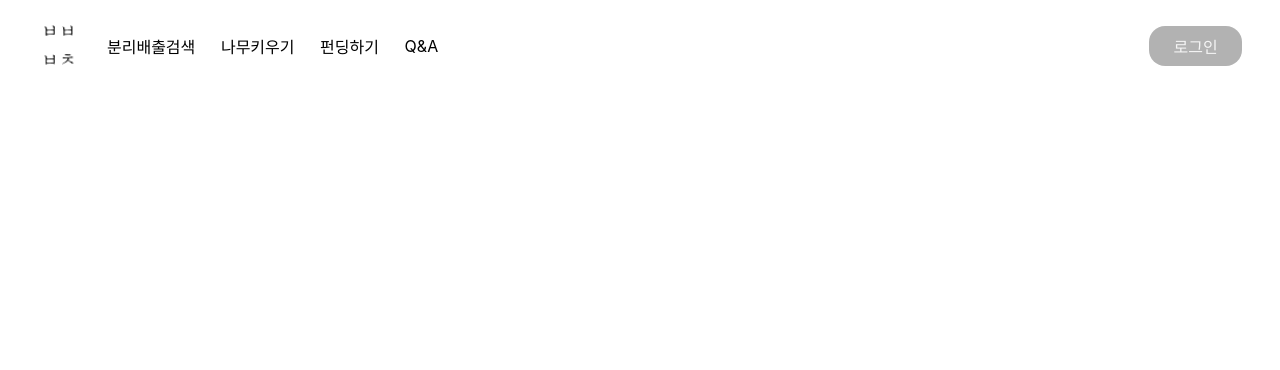
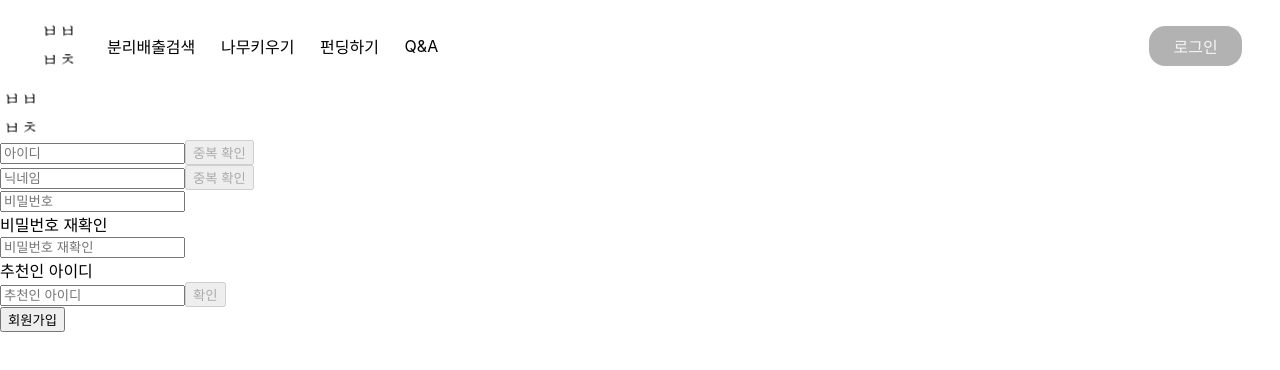
Before and after one commit to Team-Algebra/boonbae-frontend, a React (Create React App) app in the folder boonbae/: page /signup in a window 1280 px wide. Shown: the top 370 px of the page. Built offline with nearby package versions, Linux system fonts and the light colour scheme.

Commit message:
feat: 정규식 적용 signup form 구현
- SignupForm 컴포넌트 생성
- formData로 form 데이터 관리
- regex로 정규식 조건 및 알림 문구 관리
- 조건에 맞지 않을 경우 버튼 비활성화 기능 추가

```diff
--- a/boonbae/src/pages/Signup/Signup.jsx
+++ b/boonbae/src/pages/Signup/Signup.jsx
@@ -1,9 +1,12 @@
 import React from 'react';
+import SignupForm from './components/SignupForm';
+import logo from "../../assets/분리배출.PNG"
 
 const Signup = () => {
   return (
-    <div>
-
+    <div className="signup">
+      <img src={logo} alt="로고"/>
+      <SignupForm/>
     </div>
   );
 };
--- /dev/null
+++ b/boonbae/src/pages/Signup/components/SignupForm.jsx
@@ -0,0 +1,131 @@
+import React, { useState } from 'react';
+
+const SignupForm = () => {
+  const [formData, setFormData] = useState({
+    id: '',
+    username: '',
+    password: '',
+    confirmPassword: '',
+    referralID: '',
+    isIdAvail: true,
+    isUsernameAvail: true,
+    isReferralValid: false,
+  });
+
+  const regex = {
+    id_rule: '*영문자 시작하는 영문자 또는 숫자 6~20자입니다.',
+    username_rule: '*영문자로 시작하는 영문자 또는 숫자 5자 이상입니다.',
+    password_rule: '*영어,숫자,특수문자 포함 8글자 이상입니다.',
+    confirmPassword_rule: '*비밀번호와 일치하지 않습니다.',
+    id_reg: /^[a-zA-Z][a-zA-Z0-9]{5,19}$/,
+    username_reg: /^[a-z]+[a-z0-9]{4}$/,
+    password_reg: /^(?=.*[a-zA-Z])(?=.*\d)(?=.*\W).{8,}$/,
+  };
+
+  const handleChange = (e) => {
+    const { name, value } = e.target;
+    setFormData((prevData) => ({
+      ...prevData,
+      [name]: value,
+    }));
+  };
+
+  /**
+  * 입력 필드의 값과 유효성 검사 규칙을 기반으로 알림 메시지를 생성합니다.
+  * @param {string} name - 폼 필드의 이름입니다.
+  * @param {string} rule - 폼 필드와 관련된 유효성 검사 규칙입니다.
+  * @returns {React.ReactNode} - 알림 메시지를 나타내는 React 노드입니다. 알림이 필요하지 않은 경우 null을 반환합니다.
+  */
+  const guideMsg = (name, rule) => {
+    if (formData[name] !== '' && !regex[`${name}_reg`].test(formData[name])) {
+      return <p>{rule}</p>;
+    }
+    return null;
+  };
+
+
+  return (
+    <form className="signup-form">
+      <div>
+        <input
+          type="text"
+          name="id"
+          placeholder="아이디"
+          value={formData.id}
+          onChange={handleChange}
+        />
+        <button
+          className="signup-inputbtn"
+          disabled={!regex.id_reg.test(formData.id)}
+        >
+          중복 확인
+        </button>
+      </div>
+      {guideMsg('id', regex.id_rule)}
+      <div>
+        <input
+          type="text"
+          name="username"
+          placeholder="닉네임"
+          value={formData.username}
+          onChange={handleChange}
+        />
+        <button
+          className="signup-inputbtn"
+          disabled={!regex.username_reg.test(formData.username)}
+        >
+          중복 확인
+        </button>
+      </div>
+      {guideMsg('username', regex.username_rule)}
+      <div>
+        <input
+          type="password"
+          name="password"
+          autoComplete="off"
+          placeholder="비밀번호"
+          value={formData.password}
+          onChange={handleChange}
+        />
+      </div>
+      {guideMsg('password', regex.password_rule)}
+      <label htmlFor="signup-confirmpassword">비밀번호 재확인</label>
+      <div>
+        <input
+          type="password"
+          name="confirmPassword"
+          autoComplete="off"
+          placeholder="비밀번호 재확인"
+          value={formData.confirmPassword}
+          onChange={handleChange}
+        />
+      </div>
+      {
+        formData.confirmPassword !== ''
+        && formData.password !== formData.confirmPassword
+        && (<p>{regex.confirmPassword_rule}</p>)
+      }
+      <label htmlFor="signup-referralID">추천인 아이디</label>
+      <div>
+        <input
+          type="text"
+          name="referralID"
+          placeholder="추천인 아이디"
+          value={formData.referralID}
+          onChange={handleChange}
+        />
+      <button
+        className="signup-inputbtn"
+        disabled={!regex.id_reg.test(formData.referralID)}
+      >
+        확인
+      </button>
+      </div>
+      <button className="signup-submit" type="submit">
+        회원가입
+      </button>
+    </form>
+  );
+};
+
+export default SignupForm;
```
